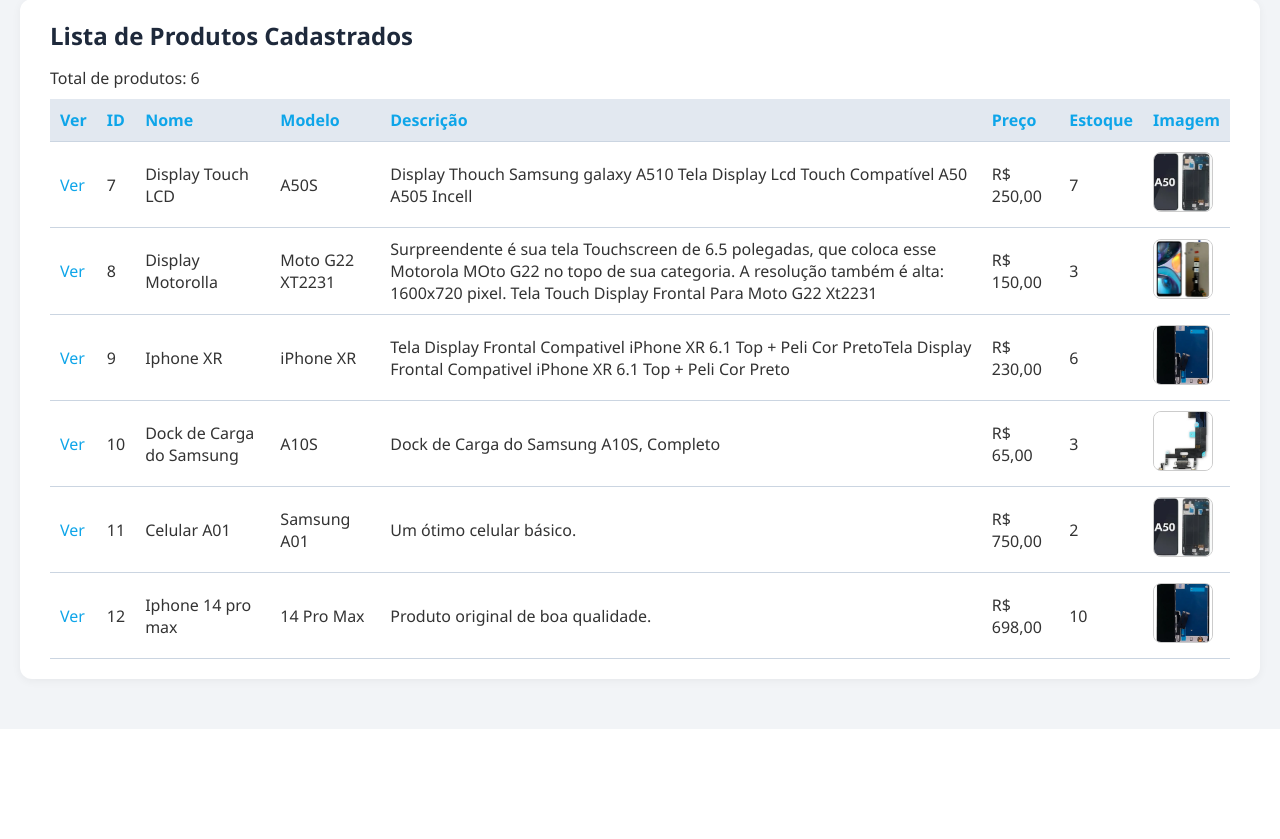
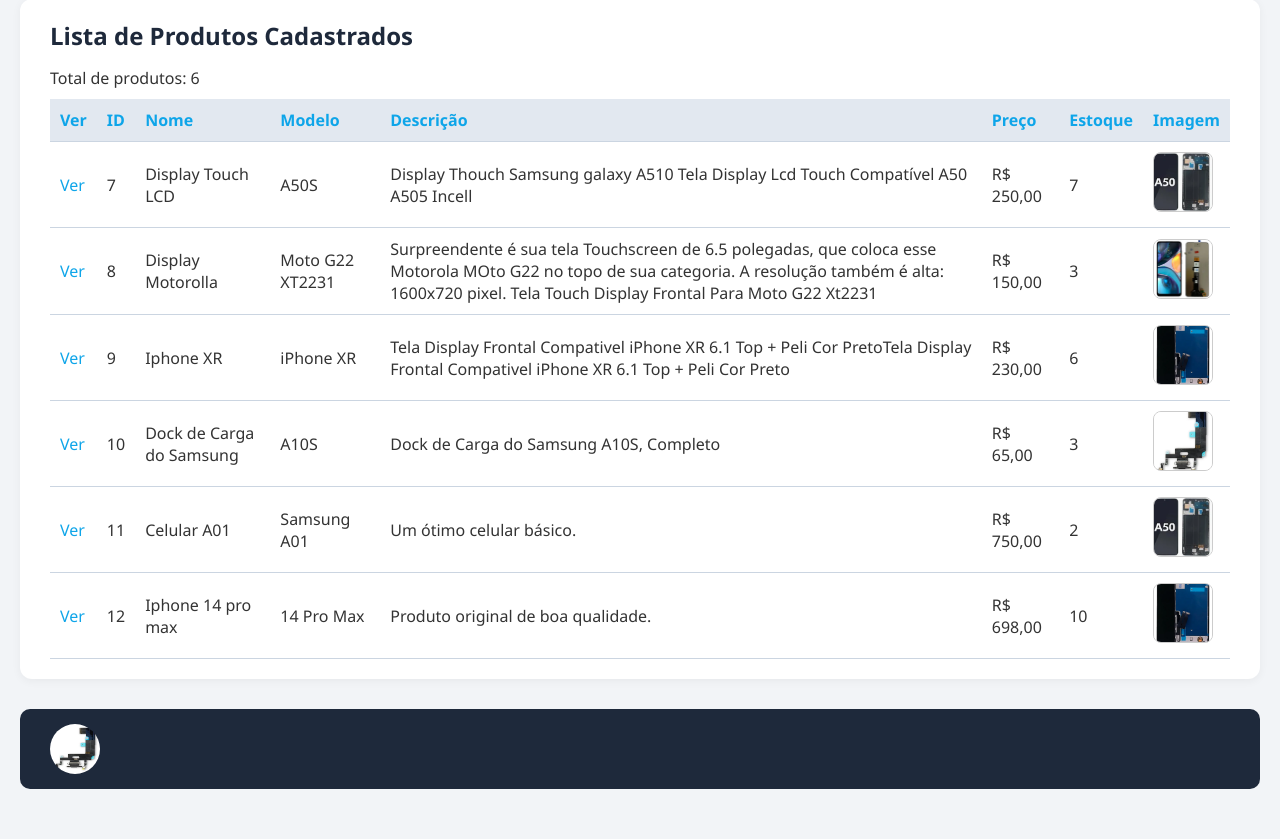
Before and after one commit to leotimbauba/django1, a Django app: page / in a window 1280 px wide. Shown: the part 625-1464 px from the top of the page. Before the commit the page ends 1354 px from the top, so only its background shows below. Run offline with Django 5.2, Linux system fonts and the light colour scheme; data comes from the database, SQL or seed files in the repository.

Commit message:
Projeto Finalizado

```diff
--- a/core/static/css/home.css
+++ b/core/static/css/home.css
@@ -74,7 +74,8 @@
   background-color: #e2e8f0;
 }
 
-.tabela th, .tabela td {
+.tabela th,
+.tabela td {
   padding: 10px;
   text-align: left;
   border-bottom: 1px solid #cbd5e1;
@@ -142,3 +143,14 @@
     margin-top: 10px;
   }
 }
+.rodape {
+  background-color: #1e293b;
+  color: white;
+  padding: 15px 30px;
+  border-radius: 10px;
+  display: flex;
+  align-items: center;
+  justify-content: space-between;
+  flex-wrap: wrap;
+  margin-bottom: 30px;
+}
--- a/core/templates/index.html
+++ b/core/templates/index.html
@@ -103,5 +103,9 @@
     {% endif %}
   </section>
     <script defer src="{% static 'js/script.js' %}"></script>
+
+        <footer class="rodape">
+            <img src="{% static 'images/Dockdecarga.webp' %}" alt="Logo" style="vertical-align: middle; border-radius: 50%; width: 50px; height: 50px;">
+        </footer>
 </body>
 </html>
--- a/django1/settings.py
+++ b/django1/settings.py
@@ -24,7 +24,7 @@
 SECRET_KEY = 'django-insecure-9)b8s&-=i34s3p(ysyeoia6w2jaz&p1qd)zy*x*&9)wbmm9f)d'
 
 # SECURITY WARNING: don't run with debug turned on in production!
-DEBUG = True
+DEBUG = False
 
 ALLOWED_HOSTS = ['*']
 
@@ -43,6 +43,7 @@
 
 MIDDLEWARE = [
     'django.middleware.security.SecurityMiddleware',
+    'whitenoise.middleware.WhiteNoiseMiddleware',
     'django.contrib.sessions.middleware.SessionMiddleware',
     'django.middleware.common.CommonMiddleware',
     'django.middleware.csrf.CsrfViewMiddleware',
@@ -134,6 +135,8 @@
 MEDIA_URL = '/media/'
 MEDIA_ROOT = os.path.join(BASE_DIR, 'media')  # ✅ Correto agora
 
+LOGOUT_REDIRECT_URL = 'index'
+
 # Default primary key field type
 # https://docs.djangoproject.com/en/5.2/ref/settings/#default-auto-field
 
```
Also changed, not shown: 1 other file.
